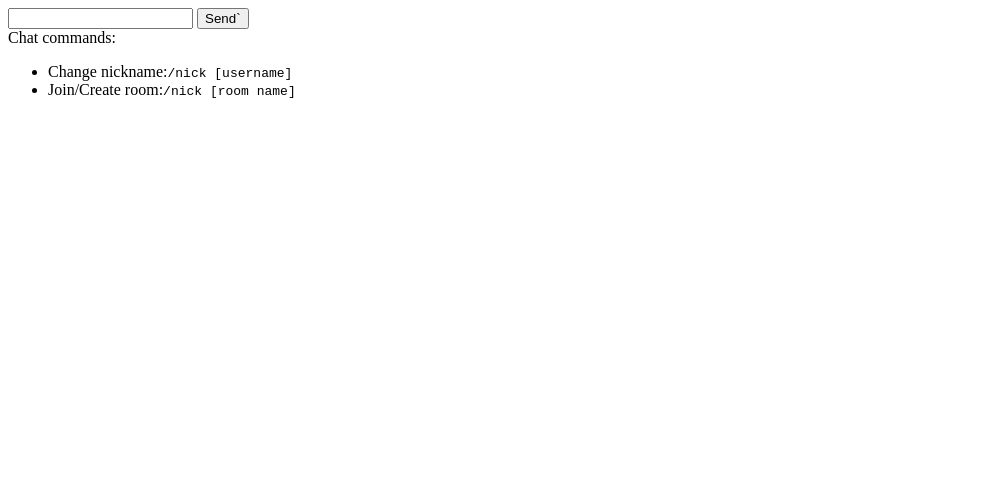
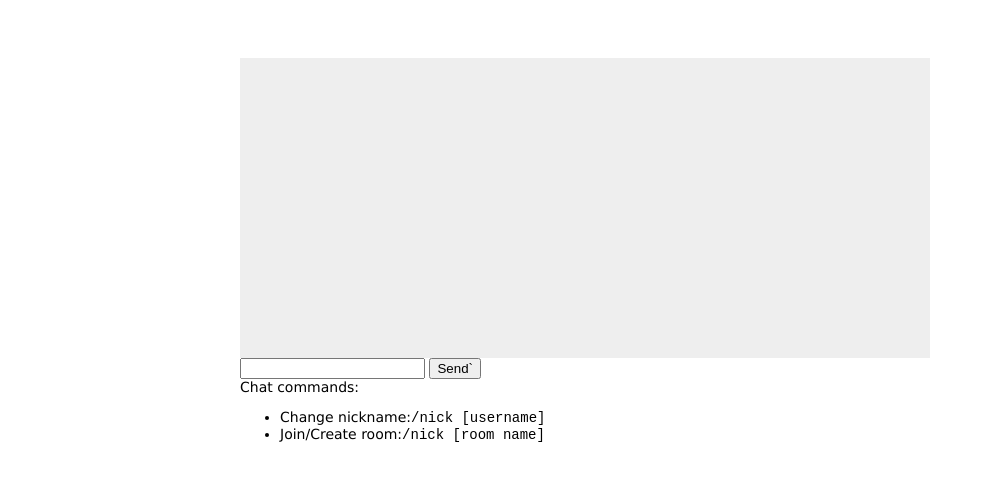
Before and after one commit to ZhangWeiStudy/chartrooms, a website: page public/index.html in a window 1280 px wide. Shown: the whole page, without its empty margins (0-985 px from the left). Drawn offline with nearby package versions, Linux system fonts and the light colour scheme.

Commit message:
add index style

```diff
--- a/public/index.html
+++ b/public/index.html
@@ -1,9 +1,11 @@
 <!doctype html>
 <html lang="en">
+
 <head>
     <title>Chat</title>
-    <link rel="stylesheet" href="/stylesheet/styles.css"/>
+    <link rel="stylesheet" href="/stylesheets/styles.css" />
 </head>
+
 <body>
     <div id='content'>
         <div id='room'></div>
@@ -11,8 +13,8 @@
         <div id='message'></div>
 
         <form id='send-form'>
-<input id='send-message'/>
-<input id='send-button' type="submit" value="Send`"/>
+            <input id='send-message' />
+            <input id='send-button' type="submit" value="Send`" />
 
             <div id='help'>
                 Chat commands:
@@ -22,10 +24,12 @@
                     <li>Join/Create room:<code>/nick [room name]</code></li>
                 </ul>
             </div>
+        </form>
+    </div>
+    <script src="/socket.io/socket.io.js" type="text/javascript"></script>
+    <script src="http://code.jquery.com/jquery-1.8.0.min.js" type="text/javascript"></script>
+    <script src="/javascripts/chat.js" type="text/javascript"></script>
+    <script src="/javascripts/chat_ui.js" type="text/javascript"></script>
+</body>
 
-</form>
-
-    </div>
-
-</body>
 </html>
--- /dev/null
+++ b/public/stylesheets/styles.css
@@ -0,0 +1,28 @@
+body {
+    padding: 50px;
+    font: 14px "Lucida Grande", Helvetica, Arial, sans-serif;
+}
+
+a {
+    color: #00b7ff;
+}
+
+#content {
+    width: 800px;
+    margin-left: auto;
+    margin-right: auto;
+}
+
+#room {
+    background-color: #ddd;
+    margin-bottom: lem;
+}
+
+#message {
+    width: 690px;
+    height: 300px;
+    overflow: auto;
+    background-color: #eee;
+    margin-bottom: lem;
+    margin-right: 10px;
+}
```
Lines whose indentation alone changed are shown as unchanged.
